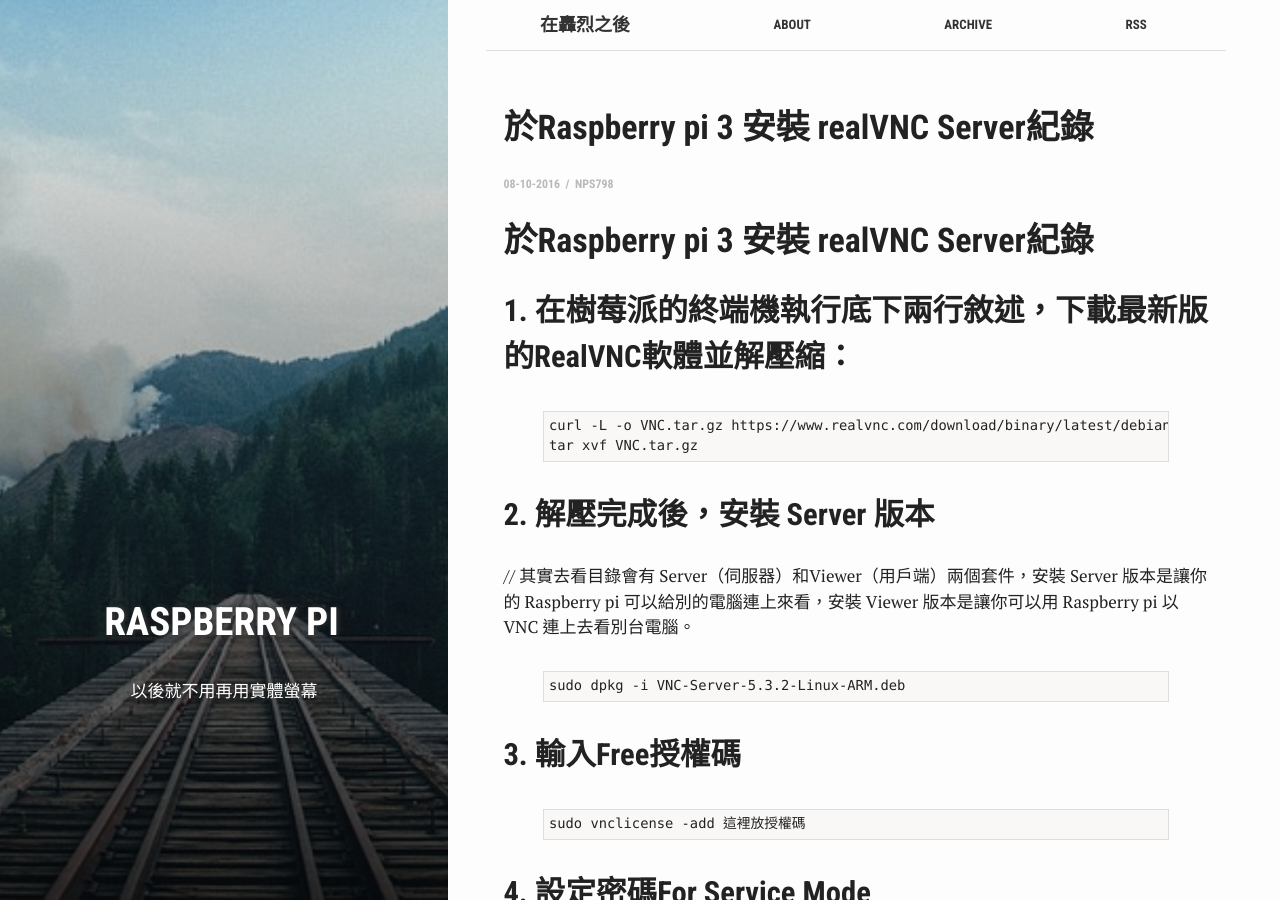
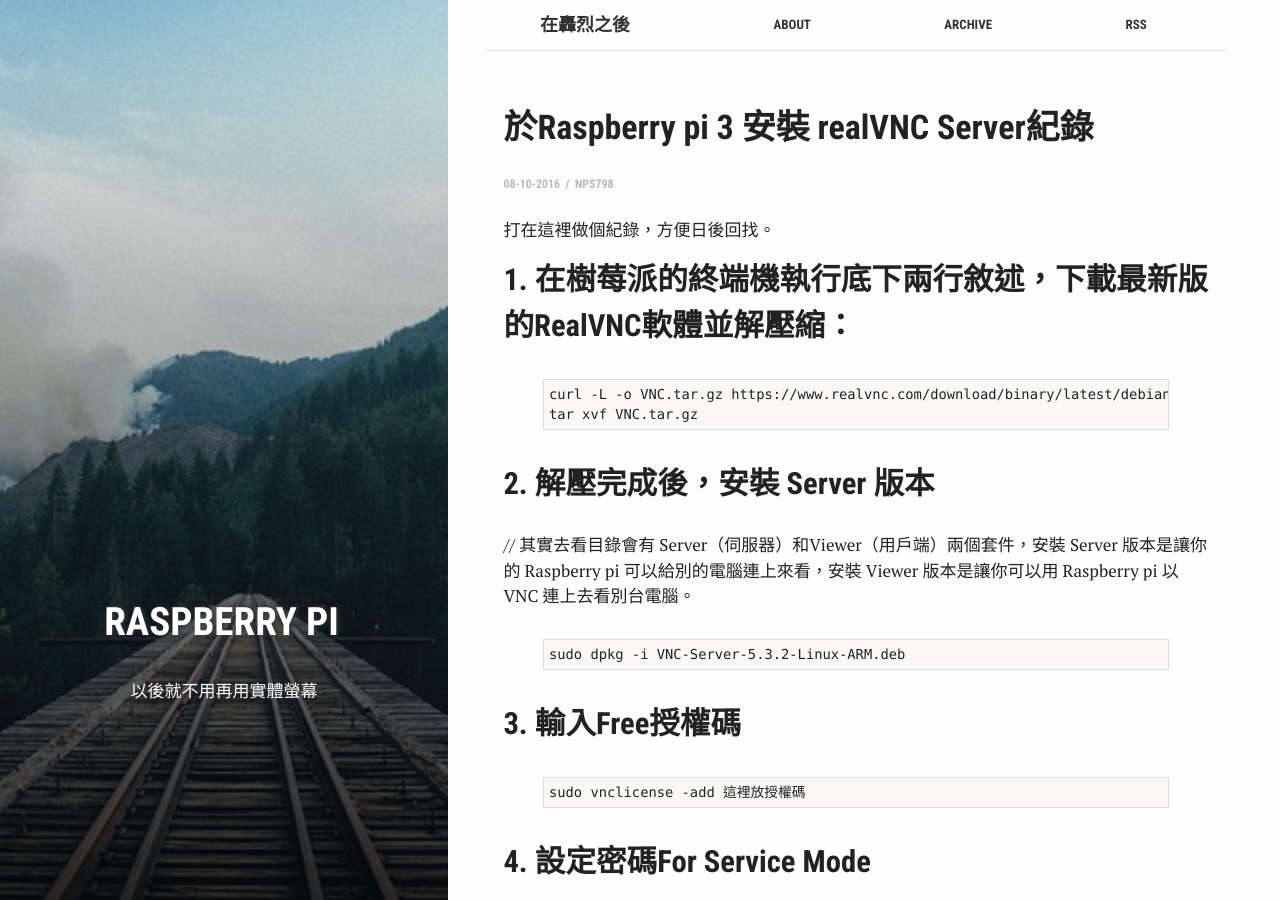
Before and after one commit to nps798/nps798.github.io, a Jekyll site: the page built from _posts/2016-10-08-於Raspberry pi 3安裝realVNC Server紀錄.md, in a window 1280 px wide and 900 px high. Built offline with Jekyll 4.4.1, drawn with Linux system fonts in a browser that asks for light colours.

Commit message:
change a post

```diff
--- a/_posts/2016-10-08-於Raspberry pi 3安裝realVNC Server紀錄.md
+++ b/_posts/2016-10-08-於Raspberry pi 3安裝realVNC Server紀錄.md
@@ -10,8 +10,8 @@ tags: ['Raspberry Pi']
 author: nps798
 ---
 
+打在這裡做個紀錄，方便日後回找。
 
-# 於Raspberry pi 3 安裝 realVNC Server紀錄
 
 
 ## 1. 在樹莓派的終端機執行底下兩行敘述，下載最新版的RealVNC軟體並解壓縮：
```
